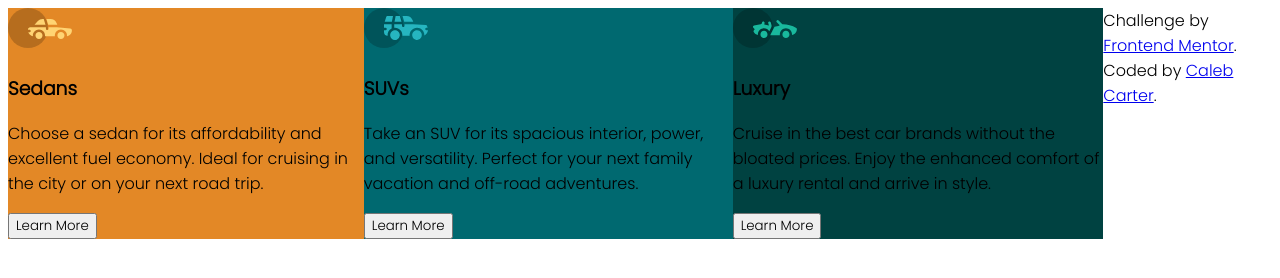
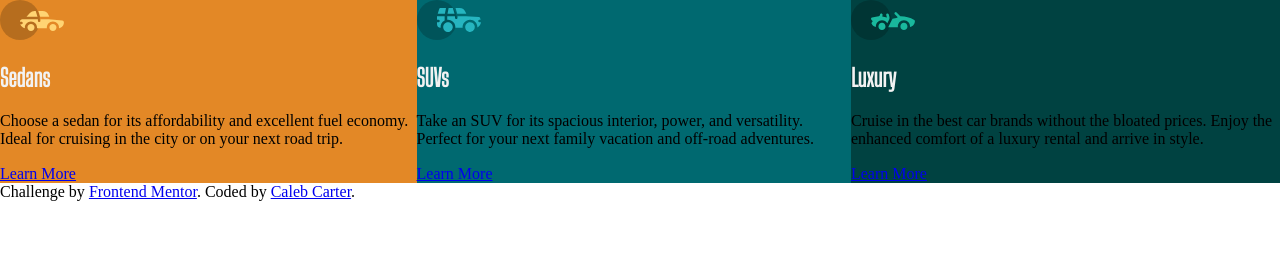
Before and after one commit to SirKale/3-card-web-app, a website: page index.html in a window 1280 px wide. Drawn offline with nearby package versions, Linux system fonts and the light colour scheme.

Commit message:
Fourth Commit

```diff
--- a/index.html
+++ b/index.html
@@ -4,43 +4,46 @@
   <meta charset="UTF-8">
   <meta name="viewport" content="width=device-width, initial-scale=1.0"> <!-- displays site properly based on user's device -->
   <link rel="stylesheet" href="styles.css">
+  <link rel="stylesheet" href="normalize.css">
   <style>
     @import url('https://fonts.googleapis.com/css2?family=Poppins:wght@200;300&display=swap');
   </style>
   <style>
-    @import url('https://fonts.googleapis.com/css2?family=Poppins:wght@200;300&display=swap');
+    @import url('https://fonts.googleapis.com/css2?family=Big+Shoulders+Display&family=Poppins:wght@200;300&display=swap');
   </style>
   <link rel="icon" type="image/png" sizes="32x32" href="./images/favicon-32x32.png">
   <title>Frontend Mentor | 3-column preview card component</title>
 </head>
 <body>
-  <section class="container">
+  <header>
+
+  </header>
+  <main class="container">
     <section class="sedancard">
-      <img src="images/icon-sedans.svg" alt="sedan">
-      <h1>Sedans</h1>
+      <img src="images/icon-sedans.svg" alt="">
+      <h2>Sedans</h2>
       <p>Choose a sedan for its affordability and excellent fuel economy. Ideal for cruising in the city
       or on your next road trip.</p>
-      <button type="button">Learn More</button>
+      <a href="#">Learn More</a>
     </section>
     <section class="suvcard">
-      <img src="images/icon-suvs.svg" alt="suv">
-      <h1>SUVs</h1>
+      <img src="images/icon-suvs.svg" alt="">
+      <h2>SUVs</h2>
       <p>Take an SUV for its spacious interior, power, and versatility. Perfect for your next family vacation
       and off-road adventures.</p>
-      <button type="button">Learn More</button>
+      <a href="#">Learn More</a>
     </section>
     <section class="luxurycard">
-      <img src="images/icon-luxury.svg" alt="luxury">
-      <h1>Luxury</h1>
+      <img src="images/icon-luxury.svg" alt="">
+      <h2>Luxury</h2>
       <p>Cruise in the best car brands without the bloated prices. Enjoy the enhanced comfort of a luxury
       rental and arrive in style.</p>
-      <button type="button">Learn More</button>
+      <a href="#">Learn More</a>
     </section>
-
-    <div class="attribution">
-      Challenge by <a href="https://www.frontendmentor.io?ref=challenge" target="_blank">Frontend Mentor</a>.
-      Coded by <a href="#">Caleb Carter</a>.
-    </div>
-  </section>
+  </main>
+  <footer class="attribution">
+    Challenge by <a href="https://www.frontendmentor.io?ref=challenge" target="_blank">Frontend Mentor</a>.
+    Coded by <a href="#">Caleb Carter</a>.
+  </footer>
 </body>
 </html>
--- /dev/null
+++ b/package.json
@@ -0,0 +1,5 @@
+{
+  "dependencies": {
+    "normalize.css": "^8.0.1"
+  }
+}
--- a/styles.css
+++ b/styles.css
@@ -1,24 +1,34 @@
-*{
-    font-family: 'Poppins', sans-serif;
-}
+
 
 .container{
     display: flex;
     justify-content: center;
+    align-items: center;
+    margin: 5%, 0;
 }
 
 .sedancard{
     background-color: hsl(31, 77%, 52%);
 
-
+}
+.sedancard h2{
+    font-family: 'Big Shoulders Display', cursive;
+    color: hsl(0, 0%, 95%);
 }
 
 .suvcard{
     background-color: hsl(184, 100%, 22%);
 
 }
-
+.suvcard h2{
+    font-family: 'Big Shoulders Display', cursive;
+    color: hsl(0, 0%, 95%);
+}
 .luxurycard{
     background-color: hsl(179, 100%, 13%);
 
 }
+.luxurycard h2{
+    font-family: 'Big Shoulders Display', cursive;
+    color: hsl(0, 0%, 95%);
+}
```
Also changed, not shown: 1 other file.
